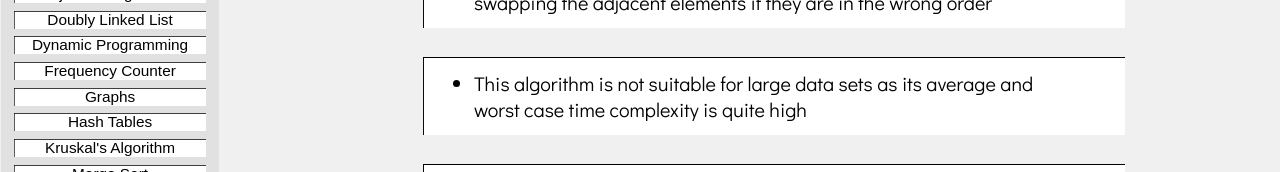
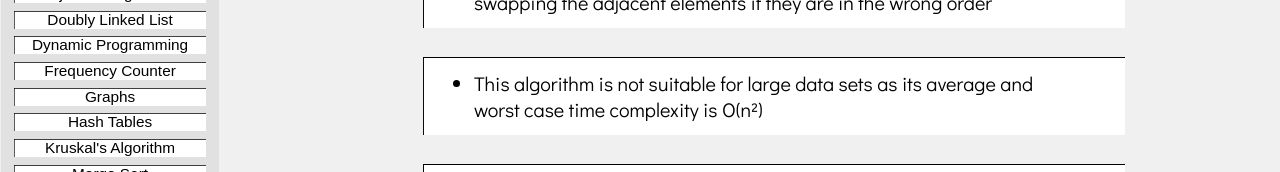
Before and after one commit to miltonhuynh/DSA-guide, a React (Create React App) app in the folder app/: page /DSA-guide/BubbleSort in a window 1280 px wide. Shown: the part 238-410 px from the top of the page. Built offline with nearby package versions, Linux system fonts and the light colour scheme; a web font is replaced by a local one.

Commit message:
Misc changes

```diff
--- a/app/src/Concepts/BubbleSort.js
+++ b/app/src/Concepts/BubbleSort.js
@@ -16,13 +16,16 @@ export default function BubbleSort() {
     console.log(array);
   }`
 
+  const n_squared =
+  `\u00B2`
+
   return (
     <div class="Concept_page">
       <div class="Concept_title">Bubble Sort</div>
       <div class="Container font-m">
         <ul>
           <div class="Section"><li>Bubble Sort is the simplest sorting algorithm that works by repeatedly swapping the adjacent elements if they are in the wrong order</li></div>
-          <div class="Section"><li>This algorithm is not suitable for large data sets as its average and worst case time complexity is quite high</li></div>
+          <div class="Section"><li>This algorithm is not suitable for large data sets as its average and worst case time complexity is O(n{n_squared})</li></div>
           <div class="Section"><li>With each iteration, the largest number "bubbles" to the top</li></div>
           <div class="Section">
             <li>Implementation steps:</li>
--- a/app/src/Concepts/DoublyLinkedList.js
+++ b/app/src/Concepts/DoublyLinkedList.js
@@ -229,8 +229,8 @@ class DoublyLinkedList {
           <div class="font-l">
           LeetCode examples
           <div class="font-m indent">
-            <li><a class="Link-yellow" target="_blank" href="https://leetcode.com/problems/flatten-a-multilevel-doubly-linked-list/">Flatten a Multilevel Doubly Linked List [Medium]</a></li>
-            <li><a class="Link-red" target="_blank" href="https://leetcode.com/problems/design-a-text-editor/">Design a Text Editor [Hard]</a></li>
+            <li><a class="Link-yellow" rel="noreferrer" target="_blank" href="https://leetcode.com/problems/flatten-a-multilevel-doubly-linked-list/">Flatten a Multilevel Doubly Linked List [Medium]</a></li>
+            <li><a class="Link-red" rel="noreferrer" target="_blank" href="https://leetcode.com/problems/design-a-text-editor/">Design a Text Editor [Hard]</a></li>
           </div>
         </div><br/>
           </ul>
```
